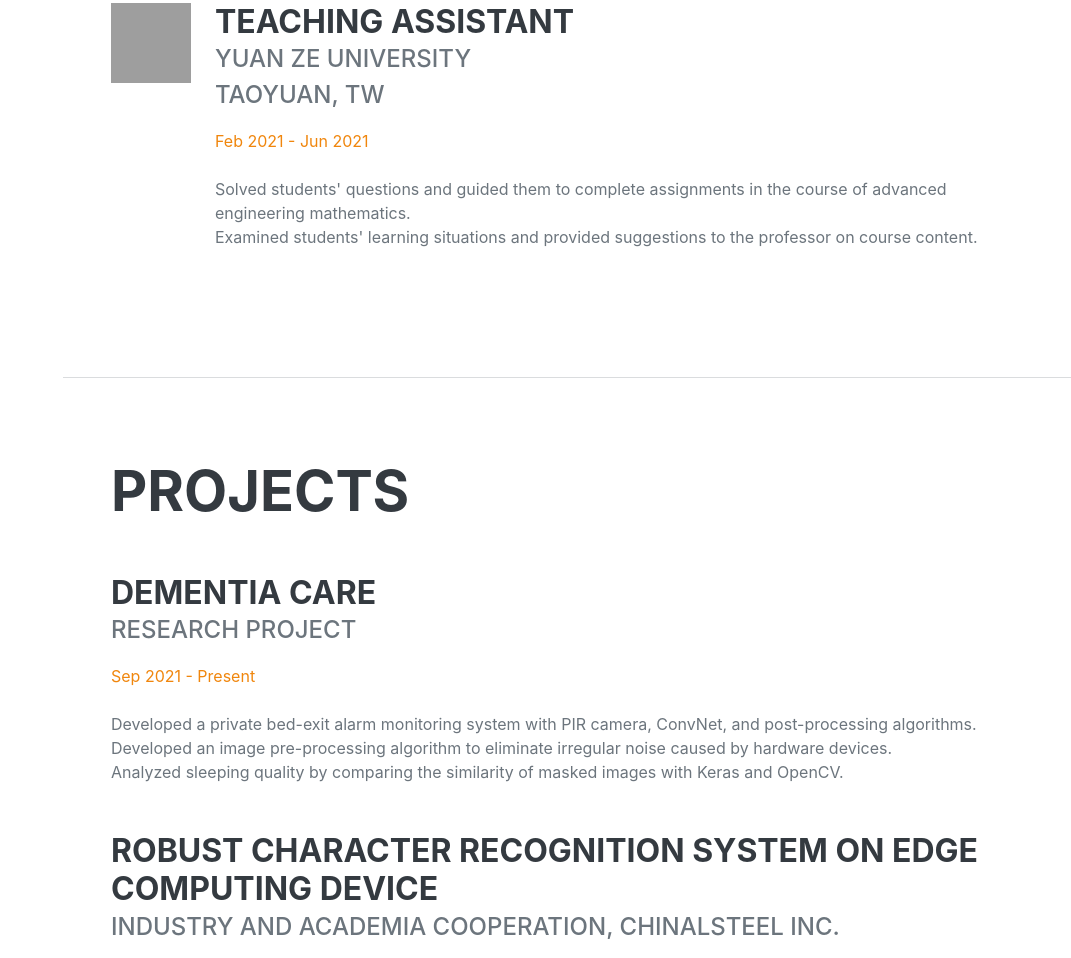
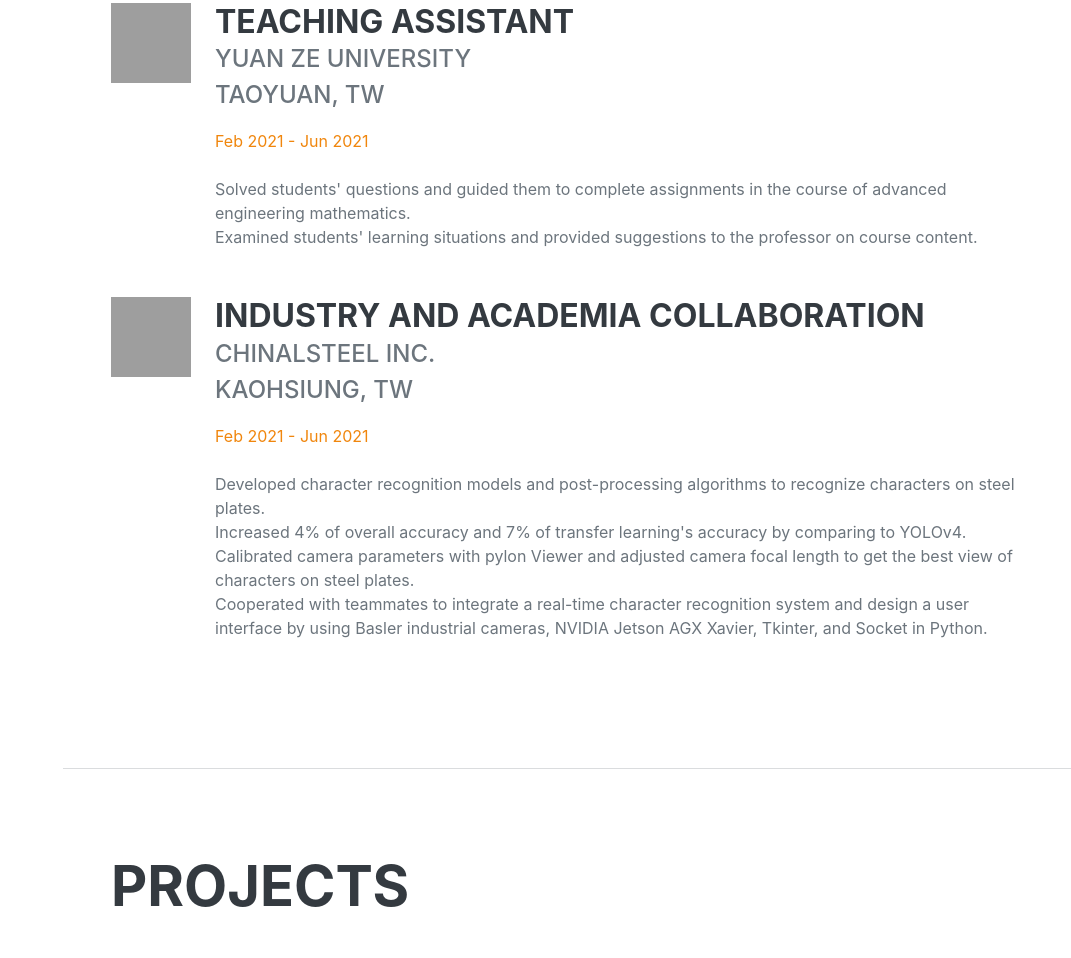
Before and after one commit to jason3067812/jason3067812.github.io, a website: page index.html in a window 1280 px wide. Shown: the part 1702-2660 px from the top of the page, without its empty margins (209-1280 px from the left). Drawn offline with nearby package versions, Linux system fonts and the light colour scheme; grey boxes are pictures that could not be loaded; a web font is replaced by a local one.

Commit message:
modify content

```diff
--- a/index.html
+++ b/index.html
@@ -117,7 +117,20 @@
 
                         </div>
 
+                    </div>
 
+                    <div class="d-flex flex-column flex-md-row justify-content-between mb-5">
+                        <img class="institute-icon" src="https://media-exp1.licdn.com/dms/image/C560BAQGbwmyYNxOmpA/company-logo_200_200/0/1602235847140?e=1661990400&v=beta&t=G2qnF5YjfDzjn51gBEu_Iq9ByafBBd1STQMRp0dvuxc" width="80" height="80" alt="YZU"></a>
+                        <div class="flex-grow-1">
+                            <h3 class="mb-0">Industry and Academia Collaboration</h3>
+                            <div class="subheading mb-3"><div>ChinalSteel Inc.</div><div>Kaohsiung, TW</div></div>
+                            <div class="flex-shrink-0"><span class="text-primary">Feb 2021 - Jun 2021</span></div>
+                            <br>Developed character recognition models and post-processing algorithms to recognize characters on steel plates.
+                            <br>Increased 4% of overall accuracy and 7% of transfer learning's accuracy by comparing to YOLOv4.
+                            <br>Calibrated camera parameters with pylon Viewer and adjusted camera focal length to get the best view of characters on steel plates.
+                            <br>Cooperated with teammates to integrate a real-time character recognition system and design a user interface by using Basler industrial cameras, NVIDIA Jetson AGX Xavier, Tkinter, and Socket in Python.
+
+                        </div>
 
                     </div>
 
@@ -162,7 +175,7 @@
                             <br>Improved the accuracy of recognition under the face from different angles.
 
                         </div>
-                    </div>-->
+                    </div>
 
                     <div class="d-flex flex-column flex-md-row justify-content-between mb-5">
                         <div class="flex-grow-1">
@@ -175,7 +188,7 @@
                             <br>Cooperated with teammates to integrate a real-time character recognition system by using Basler industrial cameras, NVIDIA Jetson AGX Xavier, and Socket in Python.
 
                         </div>
-                    </div>
+                    </div>-->
 
                     <div class="d-flex flex-column flex-md-row justify-content-between mb-5">
                         <div class="flex-grow-1">
```
